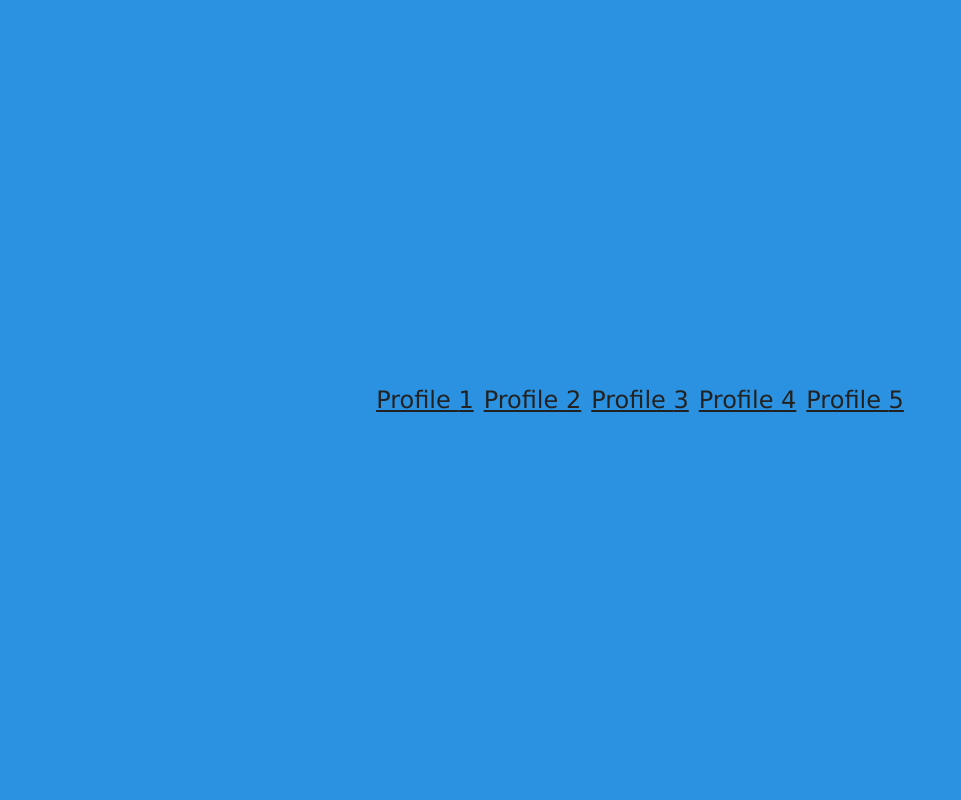
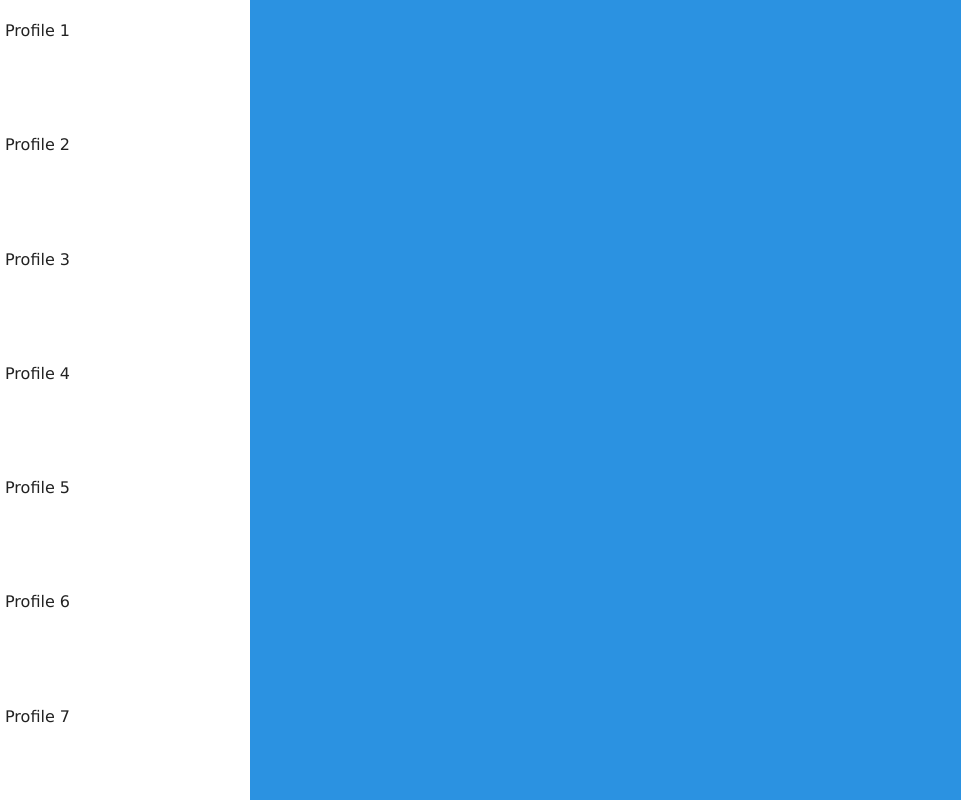
Before and after one commit to italoknd/Curso-REACT-JS, a React (Vite) app in the folder react-fundamentals/: page /profiles in a window 1280 px wide. Shown: the whole page, without its empty margins (0-961 px from the left). Built offline with nearby package versions, Linux system fonts and the light colour scheme.

Commit message:
feat: add outlet + refatorar visualmente o componente + add redux no projeto

```diff
--- a/react-fundamentals/package.json
+++ b/react-fundamentals/package.json
@@ -12,6 +12,7 @@
   "dependencies": {
     "react": "^18.2.0",
     "react-dom": "^18.2.0",
+    "react-redux": "^9.1.2",
     "react-router-dom": "^6.26.0"
   },
   "devDependencies": {
--- a/react-fundamentals/src/views/Profiles.tsx
+++ b/react-fundamentals/src/views/Profiles.tsx
@@ -1,21 +1,30 @@
 import React from "react";
-import { Link } from "react-router-dom";
+import { Link, Outlet } from "react-router-dom";
 import "./profiles.css";
+import { profiles } from "../data/profiles";
+import { IProfile } from "../interfaces/basicos-interface/profiles";
 
 export default function Profiles() {
-  const profiles: number[] = [1, 2, 3, 4, 5];
-
   return (
-    <div className="profiles">
-      {profiles.map((profile: number) => {
-        return (
-          <div key={profile}>
-            <h2>
-              <Link to={`/profiles/${profile}`}>Profile {profile}</Link>
-            </h2>
-          </div>
-        );
-      })}
+    <div className="main-container">
+      <aside className="menu">
+        {profiles.map((profile: IProfile) => {
+          return (
+            <nav key={profile.profileId}>
+              <ul>
+                <li>
+                  <Link to={`/profiles/${profile.profileId}`}>
+                    Profile {profile.profileId}
+                  </Link>
+                </li>
+              </ul>
+            </nav>
+          );
+        })}
+      </aside>
+      <div className="children">
+        <Outlet />
+      </div>
     </div>
   );
 }
--- a/react-fundamentals/src/views/profiles.css
+++ b/react-fundamentals/src/views/profiles.css
@@ -1,4 +1,40 @@
-.profiles {
+.main-container {
+  height: 100vh;
+  width: 100vw;
   display: flex;
-  gap: 10px;
 }
+
+.menu {
+  display: flex;
+  flex-direction: column;
+  flex-basis: 250px;
+  background-color: white;
+}
+
+.menu > nav {
+  flex: 1;
+}
+
+.menu ul {
+  padding: 0;
+}
+
+.menu li {
+  display: flex;
+}
+
+.menu li > a {
+  text-decoration: none;
+  font-size: 1em;
+  padding: 5px;
+  flex: 1;
+  text-align: left;
+}
+
+.menu li > a:hover {
+  background-color: #00000030;
+}
+
+.children {
+  margin: auto;
+}
```
Also changed, not shown: 1 other file (tests, documents, lock files or other folders).
